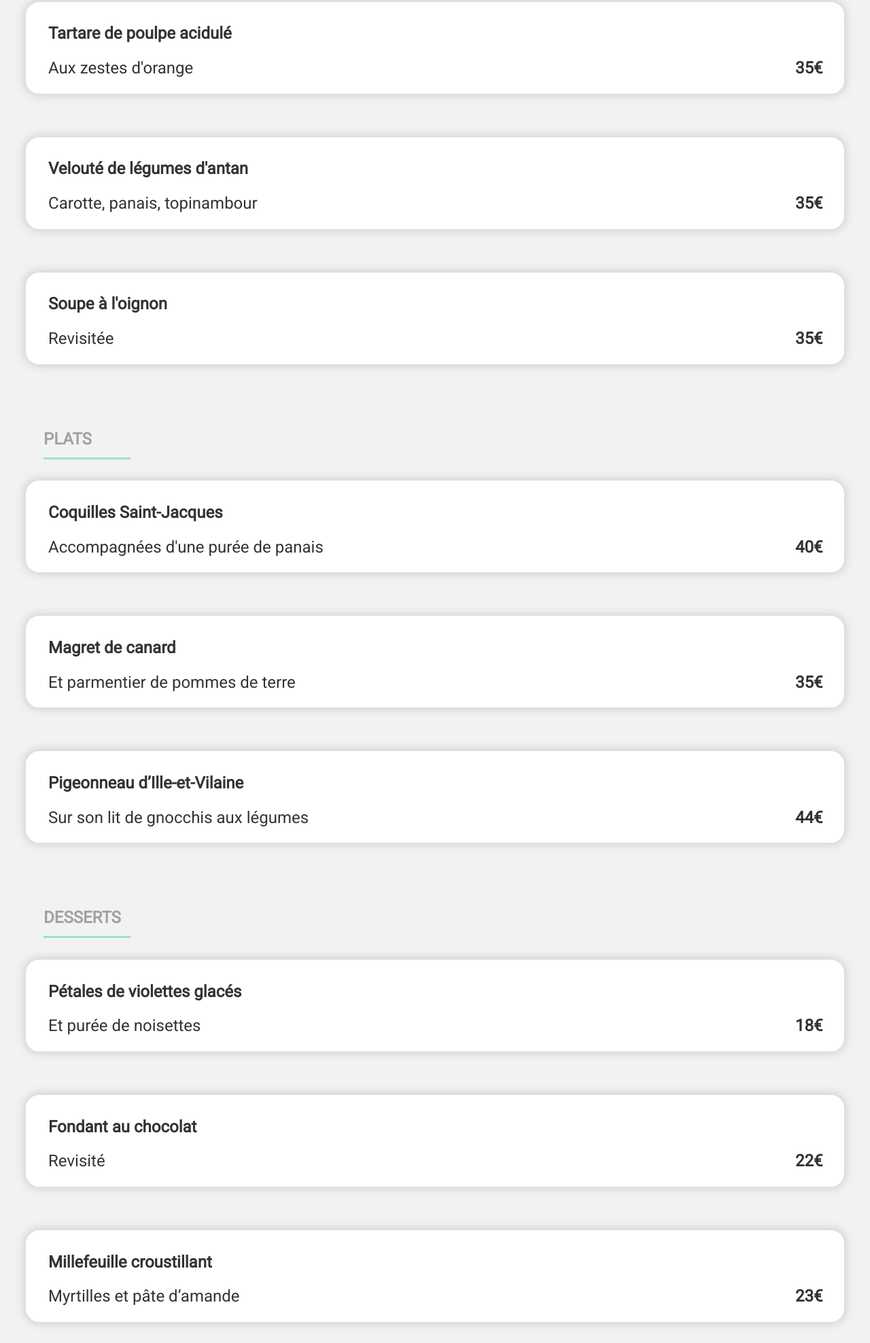
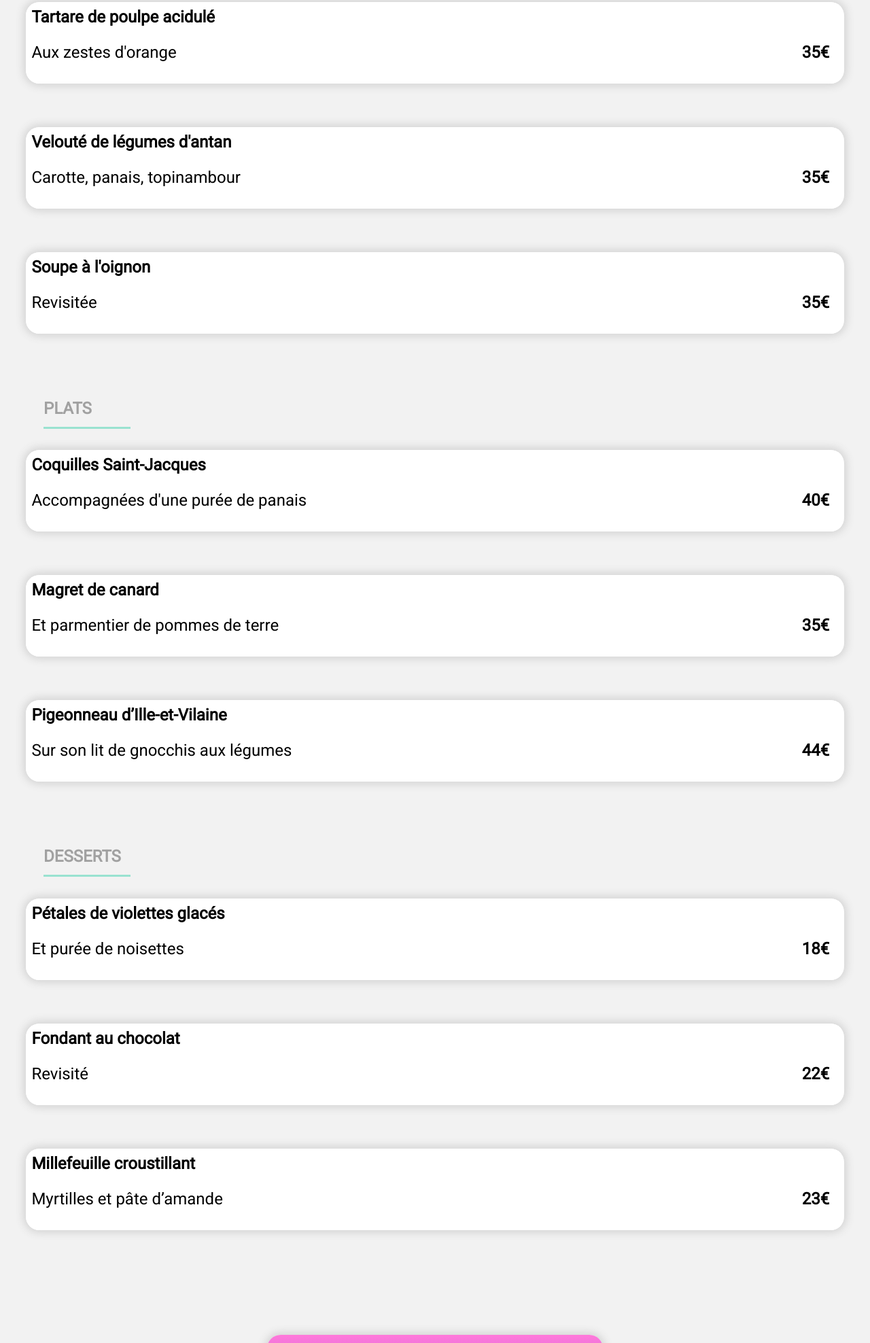
Before and after one commit to BFlorian59/P3_AnimationCSS_Broeks_Florian, a plain HTML site: page menu/cité_rouge.html in a window 1280 px wide. Shown: the part 1097-3073 px from the top of the page at 68% size. Drawn offline with Linux system fonts and the light colour scheme; a web font is replaced by a local one.

Commit message:
correction 2.0

```diff
--- a/css/menu/menu.css
+++ b/css/menu/menu.css
@@ -25,9 +25,7 @@
   }
 }
 
-.liste .card a {
-  color: #333;
-  text-decoration: none;
+.liste .a {
   flex-direction: row;
   display: flex;
   width: 120%;
@@ -45,7 +43,7 @@
   }
 }
 
-.liste .card a:hover{
+.liste .a:hover{
   width: 100%;
   animation-duration: 1s;
   animation-name: body-card;
@@ -54,26 +52,31 @@
 .content-body{
   margin-left: auto;
   background-color: #99E2D0;
-  width: 20%;
+  width: 19%;
   text-align: center;
+}
+
+@keyframes body-card{
+  from{
+    width: 120%;
+  }
+  to{
+    width: 100%;
+  }
 }
 
 .content-body i{
   color: white;
   margin: auto;
-  padding-top: 35%;
+  padding-top: 50%;
   font-size: 120%;
-  animation-name: spin;
-  animation-duration:3s;
+  transition: transform 0.3s linear;
+  transform : rotate(360deg);
 }
 
-@keyframes body-card{
-	from{
-		width: 120%;
-	}
-	to{
-		width: 100%;
-	}
+.content-body i:hover{
+  transition: transform 0.3s linear;
+  transform : rotate(360deg);
 }
 
 body{
@@ -178,8 +181,6 @@ header a{
 }
 
 .liste .card {
-  border: 4px solid;
-  border-color: white;
   width: 94%;
   background-color: white;
   margin-right: 3%;
@@ -188,17 +189,19 @@ header a{
   border-radius: 20px;
   overflow: hidden;
   box-shadow: 0px 0px 12px 4px #d5d5d5;
-  height: 135px;
+  height: 5em;
 }
 
 .liste .card p { /*5*/
-  margin-top: 2%;
-  margin-bottom: 2%;
+  width: 85%;
+  text-overflow: ellipsis;
+  overflow: hidden;
+  white-space: nowrap;
 }
 
 .liste .card-body {
+  border: solid 8px white;
   box-sizing: border-box;
-  padding: 2%;
   width: 100%;
 }
 
@@ -206,9 +209,9 @@ header a{
 	color: white;
 	background-color: #99E2D0;
 	margin-left: 0%;
-		padding: 0%;
-		font-size: 0%;
-		width: 0%;
+	padding: 0%;
+	font-size: 0%;
+	width: 0%;
 }
 
 .liste .content {
@@ -226,7 +229,9 @@ header a{
 
 .liste .card-title b {
   margin-left: auto;
-  padding-top: 2%;
+  margin-top: auto;
+  margin-bottom: auto;
+  margin-right: 2%;
 }
 
 .button{
--- a/css/menu/menupc.css
+++ b/css/menu/menupc.css
@@ -37,7 +37,7 @@
 	}
 
 	.content-body i{
- 		padding-top: 30%;
+ 		padding-top: 24%;
   		font-size: 150%;
 	}
 
--- a/menu/cité_rouge.html
+++ b/menu/cité_rouge.html
@@ -29,7 +29,7 @@
 			<h4>ENTRÉES</h4>
 			<div class="liste">
 				<div class="card">
-		    		<a href="#">
+		    		<div class="a">
 		    			<div class="card-body">
 							<b>Tartare de poulpe acidulé </b>
 							<div class="card-title">
@@ -40,10 +40,10 @@
 		    			<div class="content-body">
 						    <i class="fa-solid fa-circle-check"></i>
 						</div>
-					</a>
+					</div>
 				</div>
 				<div class="card">
-		    		<a href="#">
+		    		<div class="a">
 			    		<div class="card-body">
 			    			<b>Velouté de légumes d'antan</b>
 						    <div class="card-title">
@@ -54,10 +54,10 @@
 						<div class="content-body">
 						    <i class="fa-solid fa-circle-check"></i>
 						</div>
-					</a>
+					</div>
 				</div>
 				<div class="card">
-			    	<a href="#">
+			    	<div class="a">
 						<div class="card-body">
 							<b>Soupe à l'oignon</b>
 							<div class="card-title">
@@ -68,13 +68,13 @@
 						<div class="content-body">
 						    <i class="fa-solid fa-circle-check"></i>
 						</div>
-					</a>
+					</div>
 				</div>
 			</div>
 			<h4>PLATS</h4>
 			<div class="liste">
 				<div class="card">
-		    		<a href="#">
+		    		<div class="a">
 						<div class="card-body">
 							<b>Coquilles Saint-Jacques </b>
 						    <div class="card-title">
@@ -85,10 +85,10 @@
 						<div class="content-body">
 						    <i class="fa-solid fa-circle-check"></i>
 						</div>
-					</a>
+					</div>
 				</div>
 				<div class="card">
-		    		<a href="#">
+		    		<div class="a">
 			    		<div class="card-body">
 			    			<b>Magret de canard</b>
 						    <div class="card-title">
@@ -99,10 +99,10 @@
 						<div class="content-body">
 						    <i class="fa-solid fa-circle-check"></i>
 						</div>
-					</a>
+					</div>
 				</div>
 				<div class="card">
-			    	<a href="#">
+			    	<div class="a">
 						<div class="card-body">
 							<b>Pigeonneau d’Ille-et-Vilaine</b>
 							<div class="card-title">
@@ -113,13 +113,13 @@
 						<div class="content-body">
 						    <i class="fa-solid fa-circle-check"></i>
 						</div>
-					</a>
+					</div>
 				</div>
 			</div>
 			<h4>DESSERTS</h4>
 			<div class="liste">
 				<div class="card">
-		    		<a href="#">
+		    		<div class="a">
 						<div class="card-body">
 							<b>Pétales de violettes glacés</b>
 						    <div class="card-title">
@@ -130,10 +130,10 @@
 						<div class="content-body">
 						    <i class="fa-solid fa-circle-check"></i>
 						</div>
-					</a>
+					</div>
 				</div>
 				<div class="card">
-		    		<a href="#">
+		    		<div class="a">
 			    		<div class="card-body">
 			    			<b>Fondant au chocolat</b>
 						    <div class="card-title">
@@ -144,10 +144,10 @@
 						<div class="content-body">
 						    <i class="fa-solid fa-circle-check"></i>
 						</div>
-					</a>
+					</div>
 				</div>
 				<div class="card">
-			    	<a href="#">
+			    	<div class="a">
 						<div class="card-body">
 							<b>Millefeuille croustillant</b>
 							<div class="card-title">
@@ -158,7 +158,7 @@
 						<div class="content-body">
 						    <i class="fa-solid fa-circle-check"></i>
 						</div>
-					</a>
+					</div>
 				</div>
 			</div>
 			<button class="button" type="submit">Commander</button>
```
Also changed, not shown: menu/charonne.html (+20 -20 lines), menu/folie-mericourt.html (+18 -18 lines), menu/ménilmontant.html (+18 -18 lines).
